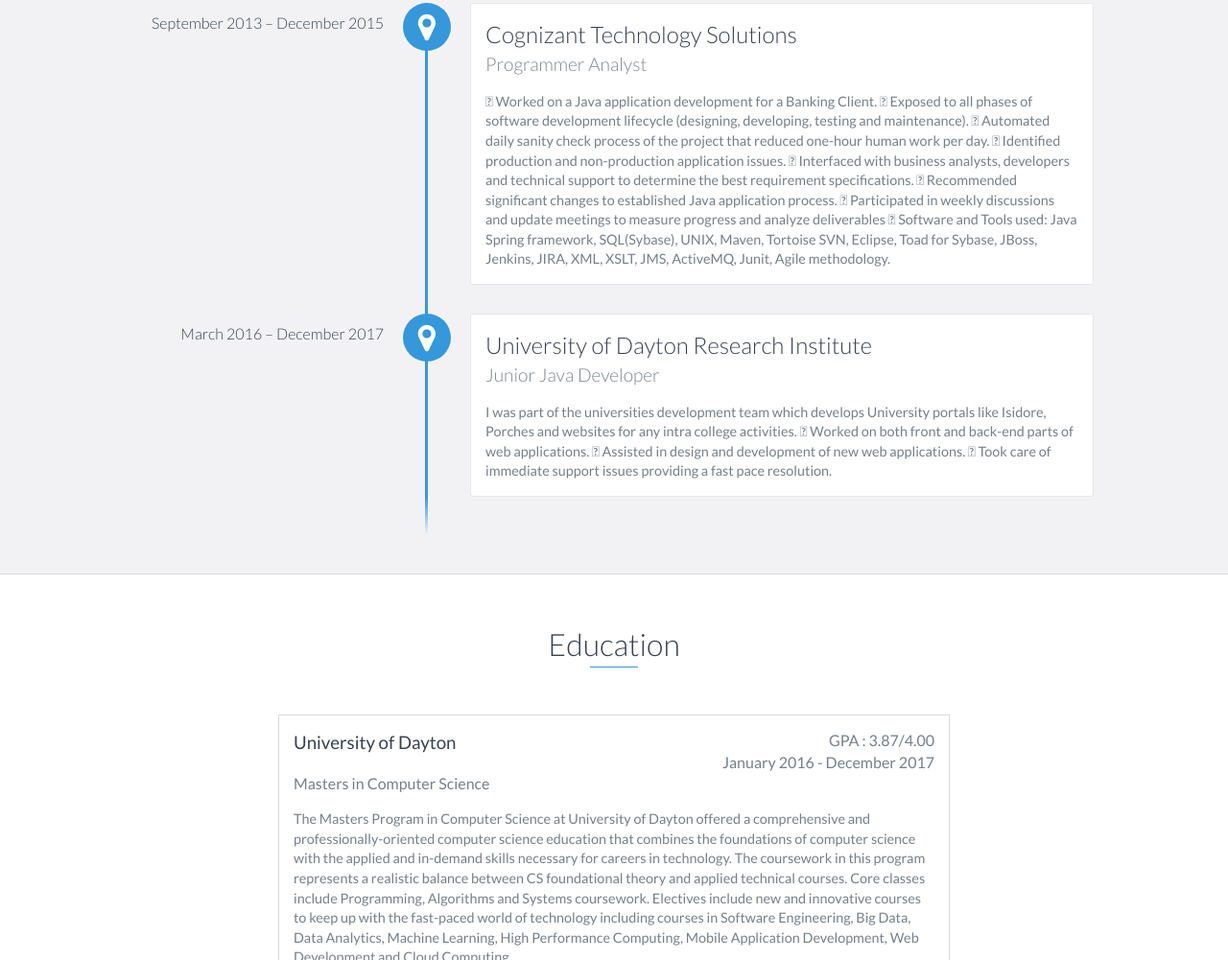
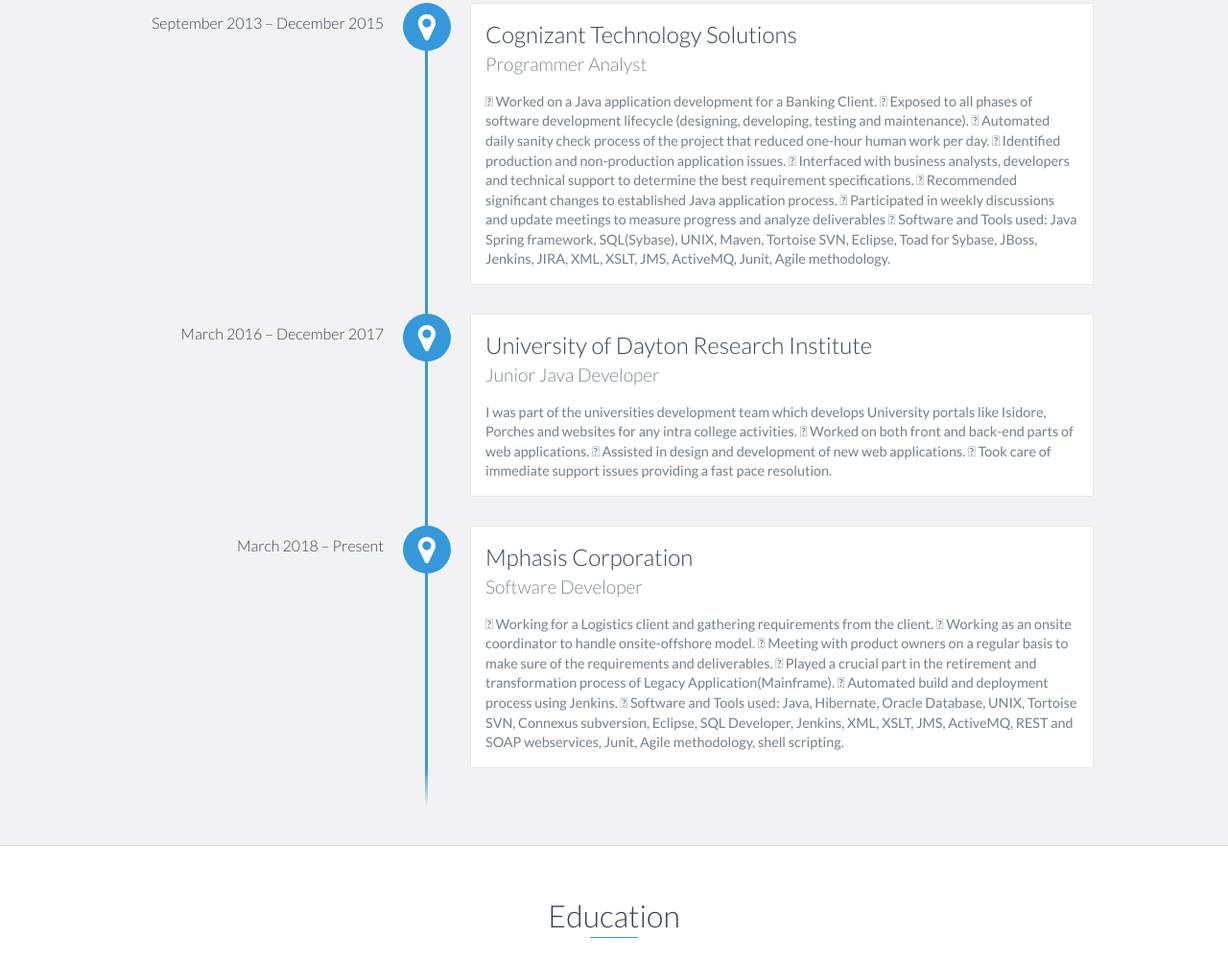
Before and after one commit to pingilia2/anveshportfolio, a website: page index.html in a window 1280 px wide. Shown: the part 1195-2196 px from the top of the page at 96% size. Drawn offline with nearby package versions, Linux system fonts and the light colour scheme.

Commit message:
updated experience

```diff
--- a/index.html
+++ b/index.html
@@ -50,7 +50,7 @@
         <div id="lead-content">
             <h1>Anvesh Pingili</h1>
             <h2>Software Developer</h2>
-            <a href="libs/Anvesh Pingili Resume.pdf" download="Anvesh Pingili Resume.pdf" class="btn-rounded-white">Download Resume</a>
+            <a href="libs/Anvesh Pingili Resume1.pdf" download="Anvesh Pingili Resume.pdf" class="btn-rounded-white">Download Resume</a>
         </div>
         <!-- End #lead-content -->
 
@@ -114,6 +114,19 @@
                         	Assisted in design and development of new web applications.
                         	Took care of immediate support issues providing a fast pace resolution.
                 </p>
+            </div>
+
+	    <div data-date="March 2018 – Present">
+                <h3>Mphasis Corporation</h3>
+                <h4>Software Developer</h4>
+                <p>
+                    		Working for a Logistics client and gathering requirements from the client.
+               			Working as an onsite coordinator to handle onsite-offshore model.
+				Meeting with product owners on a regular basis to make sure of the requirements and deliverables.
+				Played a crucial part in the retirement and transformation process of Legacy Application(Mainframe).
+				Automated build and deployment process using Jenkins.
+				Software and Tools used: Java, Hibernate, Oracle Database, UNIX, Tortoise SVN, Connexus subversion, Eclipse, SQL Developer, Jenkins, XML, XSLT, JMS, ActiveMQ, REST and SOAP webservices, Junit, Agile methodology, shell scripting.
+	       </p>
             </div>
         </div>
     </div>
```
